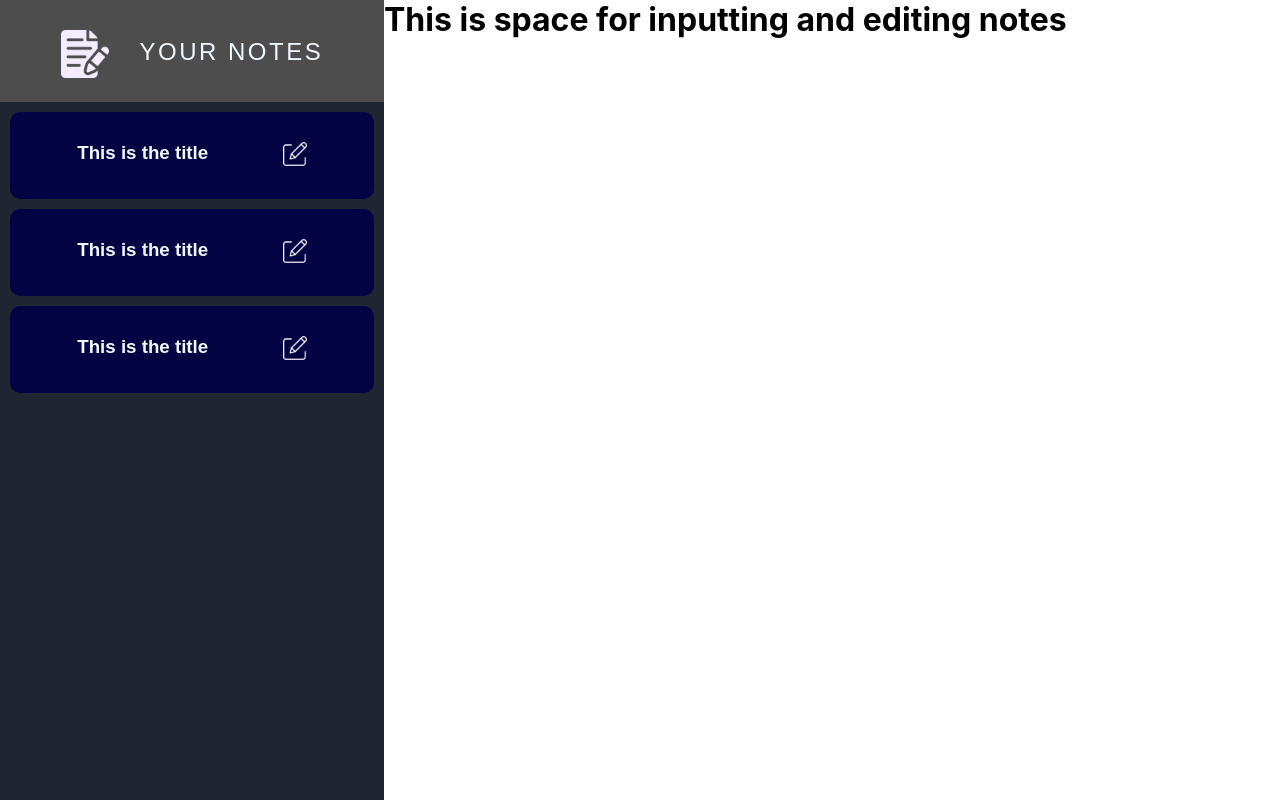
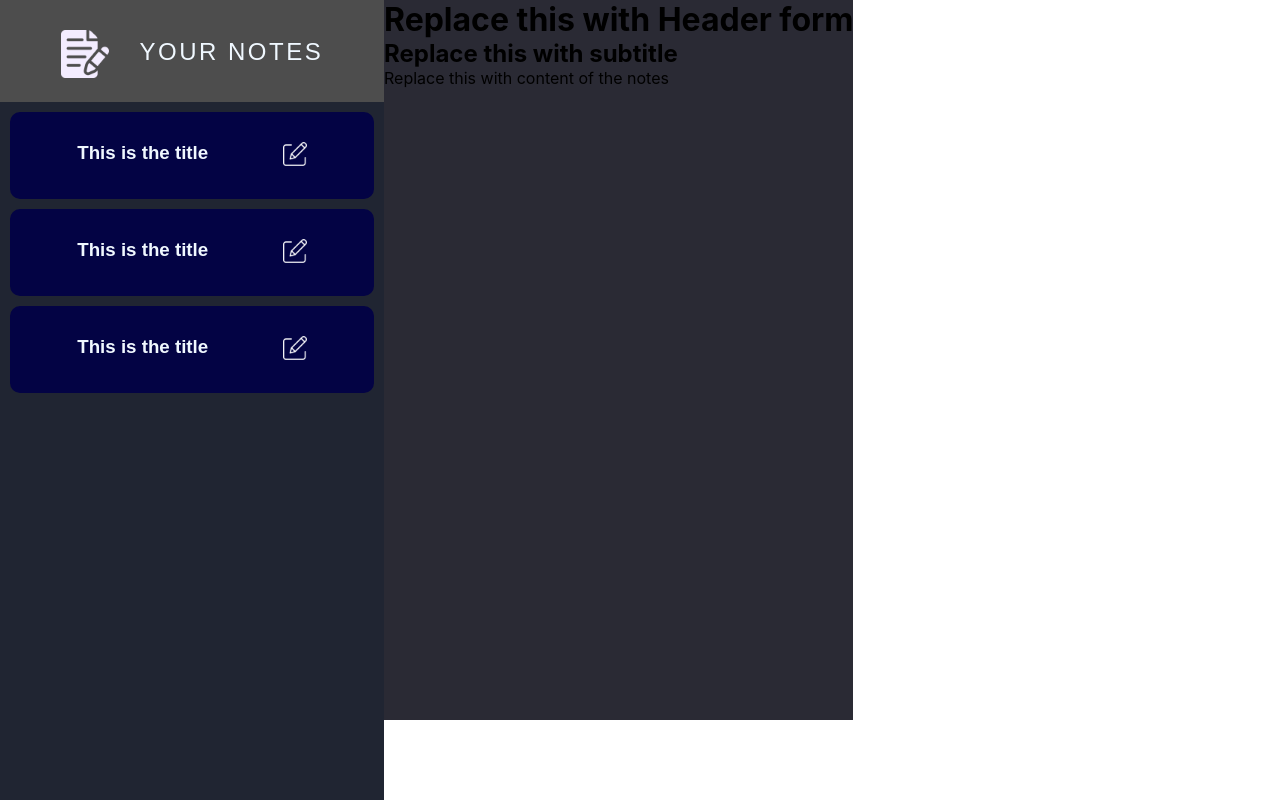
Before and after one commit to karansethia/React-Notes-App, a React (Create React App) app: page / in a window 1280 px wide. Shown: the top 800 px of the page. Built offline with nearby package versions, Linux system fonts and the light colour scheme.

Commit message:
notes form styling

```diff
--- a/src/App.js
+++ b/src/App.js
@@ -1,6 +1,6 @@
 import './app.css'
 import Sidebar from "./Components/Sidebar/Sidebar";
-import NotesForm from "./Components/NotesWindow/Notesform";
+import NotesForm from "./Components/NotesWindow/NotesForm";
 function App() {
   const NOTES_DATA = [
     {
--- /dev/null
+++ b/src/Components/NotesWindow/NotesForm.css
@@ -0,0 +1,5 @@
+
+.notes_body{
+    background-color: rgb(42, 42, 52);
+    height: 90vh;
+}
--- a/src/Components/NotesWindow/Notesform.js
+++ b/src/Components/NotesWindow/Notesform.js
@@ -1,7 +1,13 @@
+import './NotesForm.css'
+
 export default function NotesForm(props){
     return(
-        <div>
-            <h1>This is space for inputting and editing notes</h1>
+        <div className="notes">
+            <div className="notes_body">
+                <h1>Replace this with Header form</h1>
+                <h2>Replace this with subtitle</h2>
+                <p>Replace this with content of the notes</p>
+            </div>
         </div>
     )
 }
```
